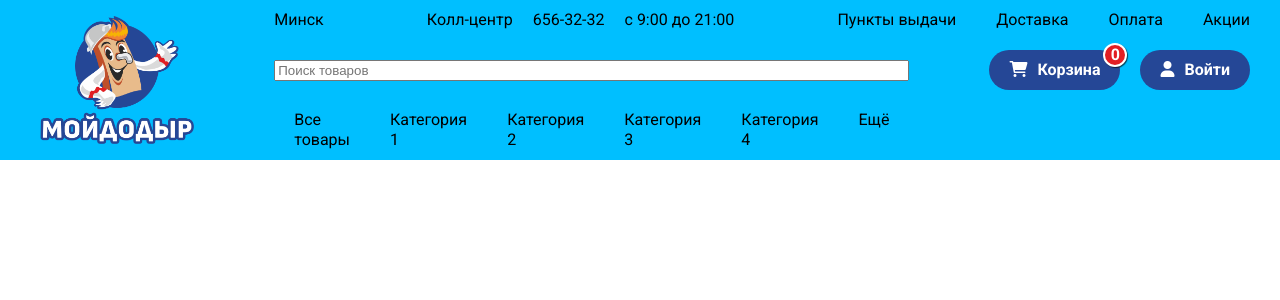
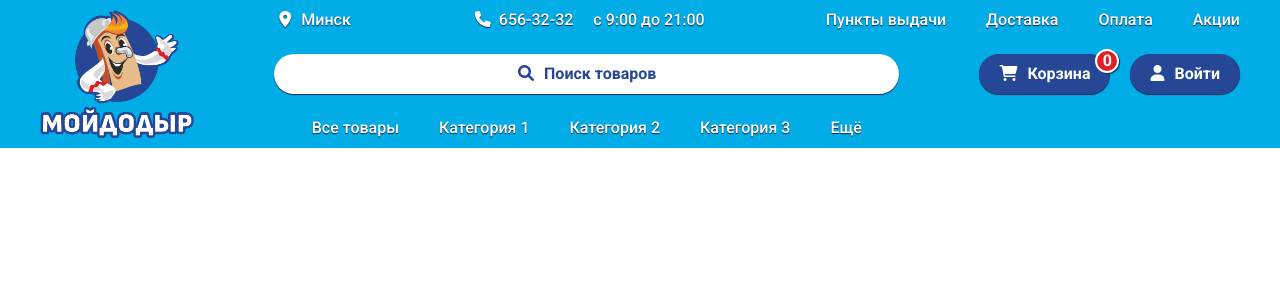
Before and after one commit to chirogrillion/moydodyr, a React (Create React App) app: page / in a window 1280 px wide. Shown: the top 300 px of the page. Built offline with nearby package versions, Linux system fonts and the light colour scheme.

Commit message:
23-02-03-1

```diff
--- a/public/index.html
+++ b/public/index.html
@@ -11,7 +11,7 @@
     />
     <link rel="preconnect" href="https://fonts.googleapis.com">
     <link rel="preconnect" href="https://fonts.gstatic.com" crossorigin>
-    <link rel="stylesheet" href="https://fonts.googleapis.com/css2?family=Roboto:wght@400;700&display=swap">
+    <link rel="stylesheet" href="https://fonts.googleapis.com/css2?family=Roboto:wght@400;500;700&display=swap">
   </head>
   <body>
     <div id="root"></div>
--- a/src/App.css
+++ b/src/App.css
@@ -1,17 +1,44 @@
+a[class^="link"],
+a[class^="link"]:visited {
+  color: white;
+  text-decoration: none;
+}
+a[class^="link"]:hover {
+  text-decoration: underline;
+}
+a[class^="link"]::before {
+  display: inline-block;
+  width: 22px;
+  padding-right: 5px;
+  text-align: center;
+  line-height: 1.05em;
+  font-family: 'Font Awesome 6 Free Solid';
+}
+a.link-location::before {
+  content: '\f3c5';
+}
+a.link-tel::before {
+  content: '\f095';
+}
+input[type="text"] {
+  border: solid 3px var(--clr-main);
+  border-radius: 20px;
+  padding: 7px 17px;
+  font-size: 1rem;
+  line-height: inherit;
+  font-family: 'Roboto', sans-serif;
+}
 button {
   cursor: pointer;
-  border: none;
+  border: solid 3px var(--clr-main);
   border-radius: 20px;
-  padding: 10px 20px;
+  padding: 7px 17px;
   font-weight: 700;
   font-size: 1rem;
   line-height: inherit;
   font-family: 'Roboto', sans-serif;
-  color: white;
-  background-color: var(--clr-main);
 }
-button::before,
-button::after {
+button::before {
   padding-right: 10px;
   line-height: 1em;
   font-family: 'Font Awesome 6 Free Solid';
--- a/src/components/CartButton.css
+++ b/src/components/CartButton.css
@@ -6,13 +6,13 @@
 }
 .CartButton-label {
   position: absolute;
-  top: -7px;
-  right: -7px;
+  top: -8px;
+  right: -12px;
   border: solid 2px white;
   border-radius: 12px;
   padding: 0 5.5px;
   font-weight: 700;
   color: white;
   background-color: var(--clr-destr);
-  box-shadow: 1px 1px 1px 0 rgba(0, 0, 0, 0.65);
+  box-shadow: 1px 1px 1px 0 var(--clr-shadow);
 }
--- a/src/components/Header.css
+++ b/src/components/Header.css
@@ -1,5 +1,5 @@
 .Header {
-  background-color: deepskyblue;
+  background-color: var(--clr-accent);
 }
 .Header .container {
   margin: 0 auto;
@@ -26,6 +26,9 @@
   display: flex;
   justify-content: space-between;
   gap: 80px;
+  color: white;
+  text-shadow: 0 1px 1px var(--clr-shadow);
+  font-weight: 500;
 }
 .Header-call_center {
   display: flex;
@@ -49,6 +52,9 @@
   list-style-type: none;
   display: flex;
   justify-content: center;
+  color: white;
+  text-shadow: 0 1px 1px var(--clr-shadow);
+  font-weight: 500;
 }
 .Header-nav_bar li a {
   display: block;
@@ -62,6 +68,11 @@
   align-items: center;
   gap: 20px;
 }
+.Header-user button {
+  color: white;
+  background-color: var(--clr-main);
+  box-shadow: 0 1px 1px 0 var(--clr-shadow);
+}
 .Header-account::before {
   content: '\f007';
 }
--- a/src/components/Header.js
+++ b/src/components/Header.js
@@ -13,17 +13,16 @@ function Header() {
           <img src={logo}/>
         </section>
         <section className="Header-contacts">
-          <a className="Header-user_location">Минск</a>
+          <a className="link-location">Минск</a>
           <div className="Header-call_center">
-            <span>Колл-центр</span>
-            <a>656-32-32</a>
+            <a className="link-tel">656-32-32</a>
             <span>с 9:00 до 21:00</span>
           </div>
           <ul className="Header-consumer_info">
-            <li><a>Пункты выдачи</a></li>
-            <li><a>Доставка</a></li>
-            <li><a>Оплата</a></li>
-            <li><a>Акции</a></li>
+            <li><a className="link">Пункты выдачи</a></li>
+            <li><a className="link">Доставка</a></li>
+            <li><a className="link">Оплата</a></li>
+            <li><a className="link">Акции</a></li>
           </ul>
         </section>
         <SearchBar/>
@@ -32,7 +31,6 @@ function Header() {
           <li><a>Категория 1</a></li>
           <li><a>Категория 2</a></li>
           <li><a>Категория 3</a></li>
-          <li><a>Категория 4</a></li>
           <li><a>Ещё</a></li>
         </ul>
         <section className="Header-user">
--- a/src/components/SearchBar.css
+++ b/src/components/SearchBar.css
@@ -0,0 +1,38 @@
+.SearchBar {
+  position: relative;
+}
+.SearchBar-container {
+  cursor: text;
+  border-radius: 20px;
+  display: flex;
+  justify-content: center;
+  align-items: baseline;
+  color: var(--clr-main);
+  background-color: white;
+  box-shadow: 0 1px 1px 0 var(--clr-shadow);
+}
+.SearchBar-container span {
+  padding-left: 20px;
+  line-height: 1.05em;
+  font-family: 'Font Awesome 6 Free Solid';
+}
+.SearchBar-container input {
+  width: 0;
+  flex: 0 0 16.75ex;
+  box-sizing: border-box;
+  border-color: transparent;
+  border-top-left-radius: 0;
+  border-bottom-left-radius: 0;
+  padding-left: 7px;
+  color: inherit;
+  font-weight: 700;
+}
+.SearchBar-container input:focus {
+  flex: 1 1 auto;
+}
+.SearchBar-container input::placeholder {
+  color: var(--clr-main);
+}
+.SearchBar-container input:focus::placeholder {
+  opacity: 50%;
+}
--- a/src/components/SearchBar.js
+++ b/src/components/SearchBar.js
@@ -1,14 +1,27 @@
-import React from 'react';
+import React, {useRef} from 'react';
 import './SearchBar.css';
 
 function SearchBar() {
+
+  const inputRef = useRef(null);
+  const focusOnInput = () => inputRef.current.focus();
+
   return (
-    <input
-      className="SearchBar"
-      type="text"
-      placeholder="Поиск товаров"
-    />
+    <section className="SearchBar">
+      <div
+        className="SearchBar-container"
+        onClick={focusOnInput}
+      >
+        <span>&#61442;</span>
+        <input
+          type="text"
+          placeholder="Поиск товаров"
+          ref={inputRef}
+        />
+      </div>
+    </section>
   );
+
 };
 
 export default SearchBar;
--- a/src/index.css
+++ b/src/index.css
@@ -1,5 +1,7 @@
 body {
   --clr-main: rgb(37, 71, 150);
+  --clr-shadow: rgb(20, 39, 82);
+  --clr-accent: rgb(0, 173, 231);
   --clr-warn: rgb(246, 180, 4);
   --clr-destr: rgb(226, 30, 35);
   margin: 0;
```
